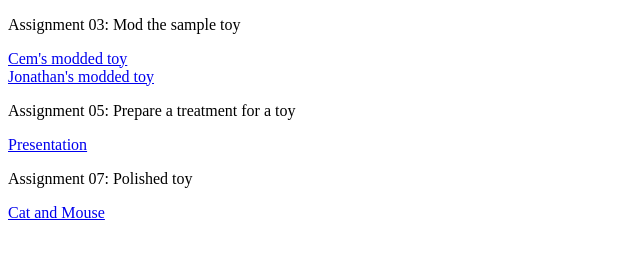
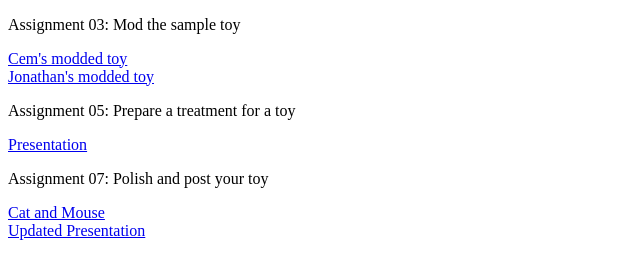
Before and after one commit to team-tree/team-tree.github.io, a plain HTML site: page index.html in a window 1280 px wide. Shown: the part 105-384 px from the top of the page, without its empty margins (0-640 px from the left). Drawn offline with Linux system fonts and the light colour scheme.

Commit message:
Update index.html

```diff
--- a/index.html
+++ b/index.html
@@ -24,10 +24,12 @@
         <a href="team-tree.github.io/Assignment 05_ Prepare a treatment for a toy.pptx">Presentation</a>
     </div>
     <div>
-        <p>Assignment 07: Polished toy</p>
+        <p>Assignment 07: Polish and post your toy</p>
     </div>
     <div>
         <a href="cat-and-mouse/game.html">Cat and Mouse</a>
+        <br>
+        <a href="team-tree.github.io/Assignment_07.pptx">Updated Presentation</a>
     </div>
 
 </body>
```
